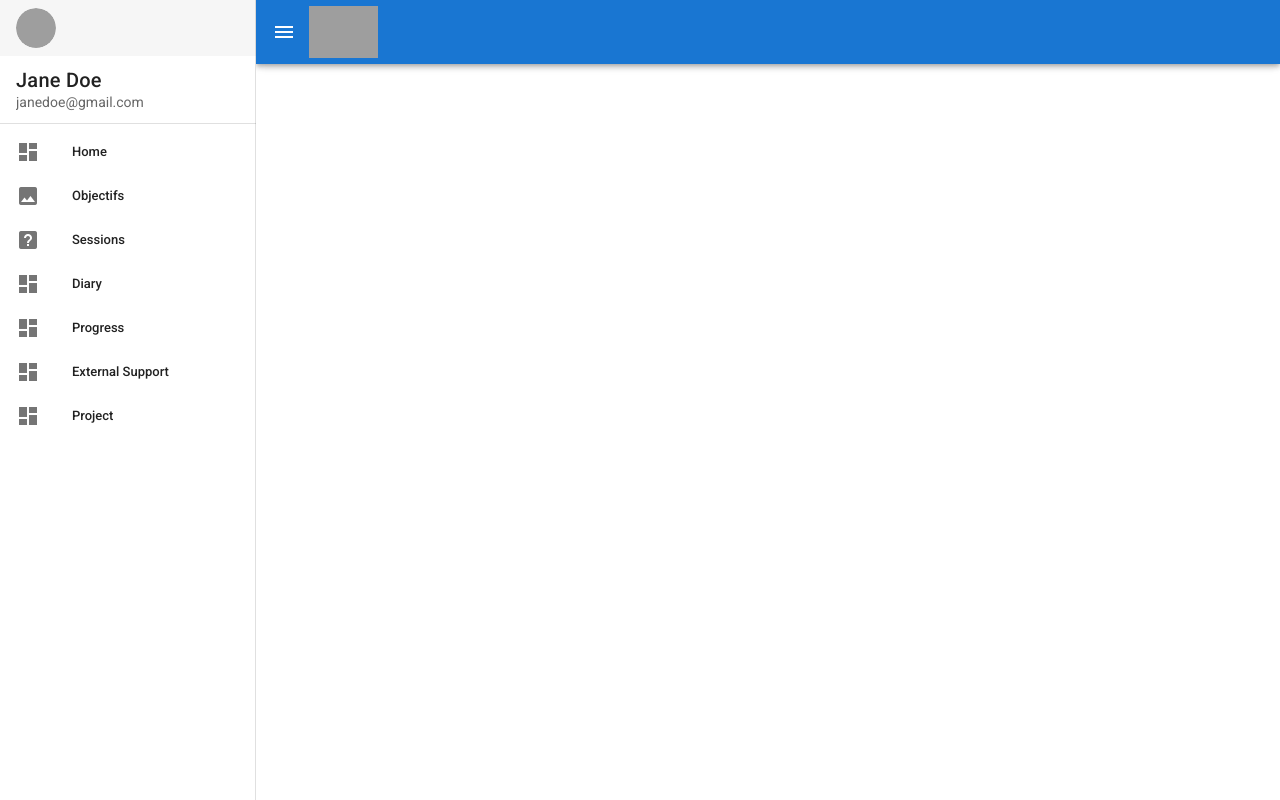
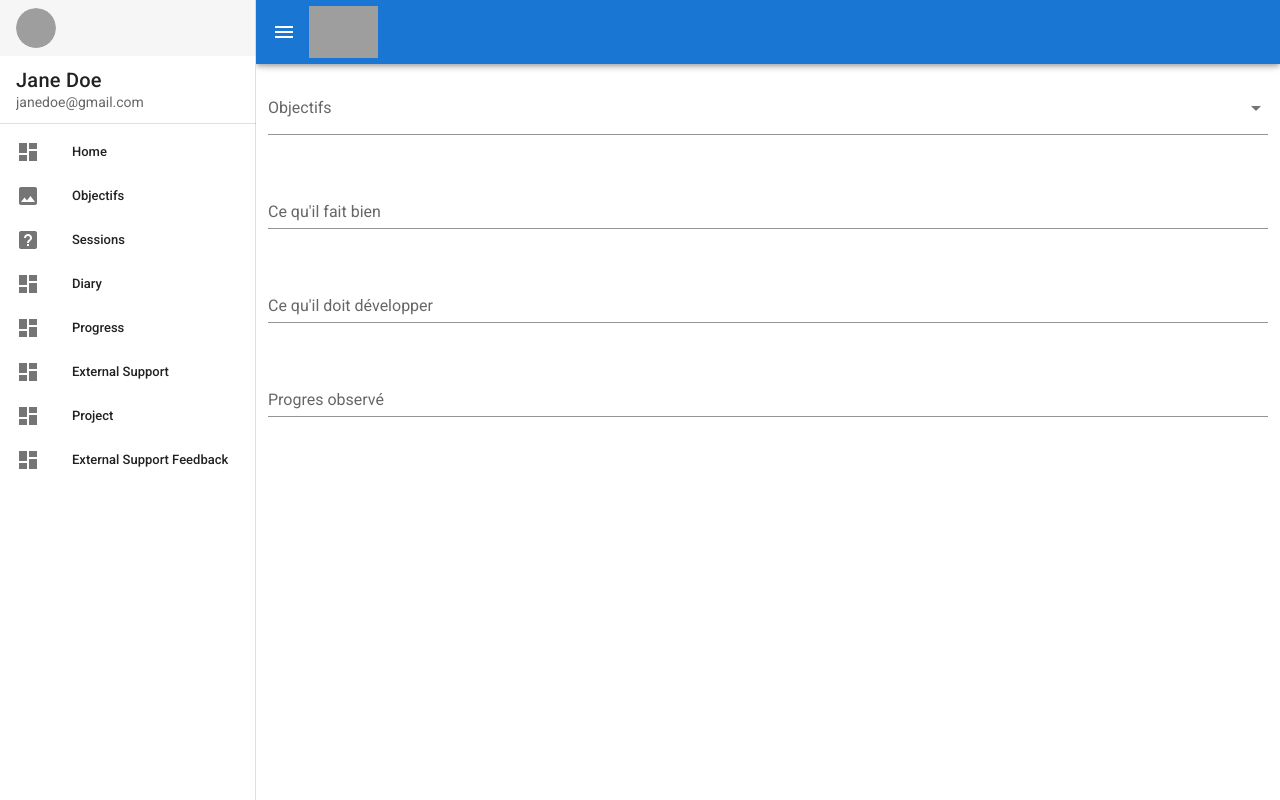
Before and after one commit to nmine/nmine.github.io, a Vue app: page /externalsupportfeedback in a window 1280 px wide. Built offline with nearby package versions, Linux system fonts and the light colour scheme; grey boxes are pictures that could not be loaded; what vue-calendly would draw is missing.

Commit message:
Progress, Diary

```diff
--- a/src/App.vue
+++ b/src/App.vue
@@ -85,6 +85,7 @@
                 { title: 'Progress', icon: 'mdi-view-dashboard', path: '/progress'},
                 { title: 'External Support', icon: 'mdi-view-dashboard', path: '/externalsupport'},
                 { title: 'Project', icon: 'mdi-view-dashboard', path: '/project'},
+                { title: 'External Support Feedback', icon: 'mdi-view-dashboard', path: '/externalsupportfeedback   '},
             ],
             right: null,
         }),
--- a/src/router/index.js
+++ b/src/router/index.js
@@ -9,6 +9,7 @@ import Project from "../views/Project";
 import Diary from "@/views/Diary";
 import ExternalSupport from "@/views/ExternalSupport";
 import Progress from "@/views/Progress";
+import ExternalSupportFeedBack from "@/views/ExternalSupportFeedBack";
 
 Vue.use(VueRouter)
 
@@ -57,6 +58,11 @@ const routes = [
         path: '/progress',
         name: 'Progress',
         component: Progress
+    },
+    {
+        path: '/externalsupportfeedback',
+        name: 'ExternalSupportFeedback',
+        component: ExternalSupportFeedBack
     }
 ]
 
--- /dev/null
+++ b/src/views/ExternalSupportFeedBack.vue
@@ -0,0 +1,62 @@
+<template>
+  <v-container>
+    <v-row>
+      <v-col
+          cols="12"
+      >
+        <v-select
+            v-model="value"
+            :items="items"
+            attach
+            chips
+            label="Objectifs"
+            multiple
+        ></v-select>
+      </v-col>
+      <v-col
+          cols="12"
+      >
+        <v-text-field
+            label="Ce qu'il fait bien"
+        ></v-text-field>
+      </v-col>
+      <v-col
+          cols="12"
+      >
+        <v-text-field
+            label="Ce qu'il doit développer"
+        ></v-text-field>
+      </v-col>
+      <v-col
+          cols="12"
+      >
+        <v-text-field
+            label="Progres observé"
+        ></v-text-field>
+      </v-col>
+    </v-row>
+  </v-container>
+</template>
+
+<script>
+// @ is an alias to /src
+
+export default {
+  name: 'ExternalSupportFeedback',
+  components: {},
+  data: () => ({
+    desserts: [
+      {
+        name: 'Obstacle1',
+        description: 'Description1',
+        strategy: 'Strategy1',
+      },
+      {
+        name: 'Obstacle2',
+        description: 'Description2',
+        strategy: 'Strategy2',
+      },
+    ],
+  })
+}
+</script>
```
